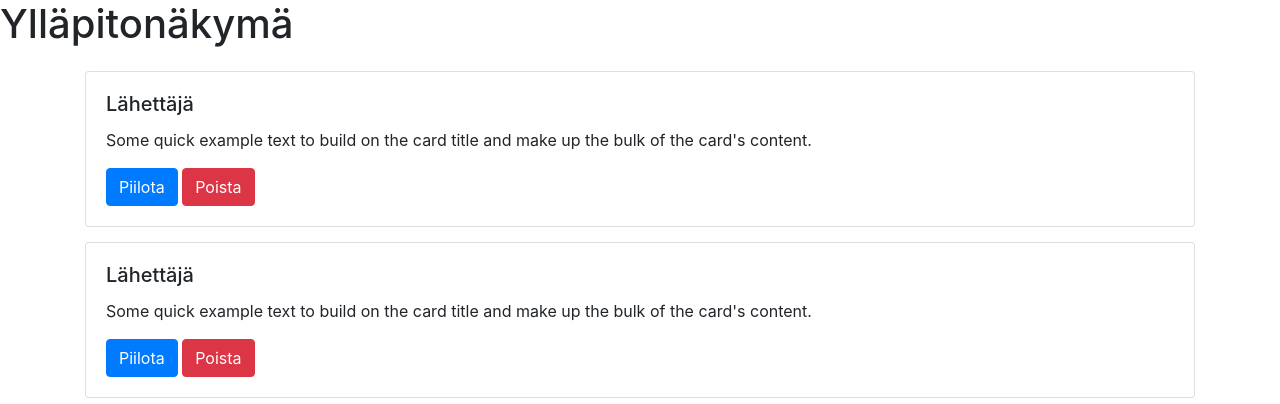
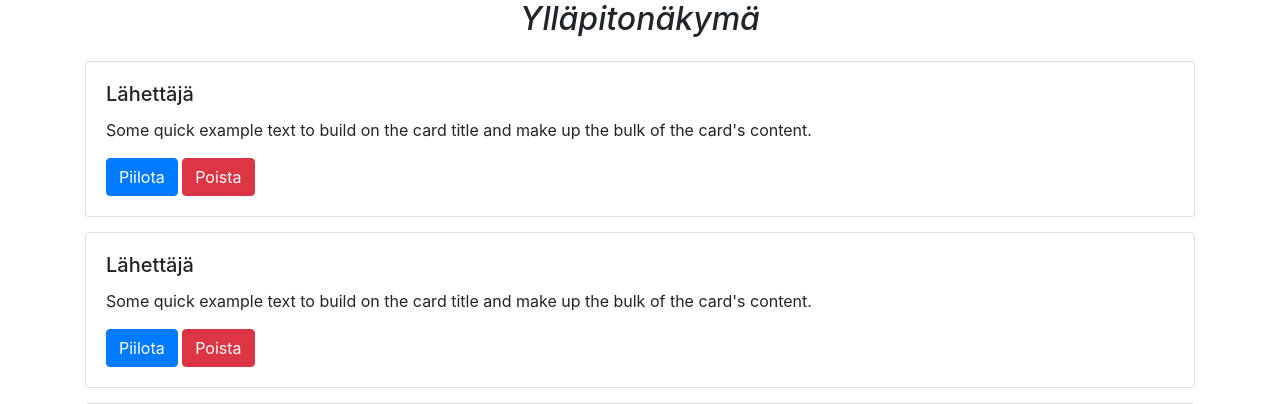
Before and after one commit to markuspylkkanen/projk, a PHP site: the page made by ylläpitonäkymä/ylläpitonäkymä.php in a window 1280 px wide. Shown: the top 404 px of the page. Run offline with PHP 8.4, Linux system fonts and the light colour scheme; some web fonts are replaced.

Commit message:
text-align center

```diff
--- a/ylläpitonäkymä/ylläpitonäkymä.php
+++ b/ylläpitonäkymä/ylläpitonäkymä.php
@@ -16,12 +16,15 @@
     .viesti {
         margin-top: 15px;
     }
+    h2 {
+    text-align: center;
+    }
     </style>
 
 
 </head>
 <body>
-<h1>Ylläpitonäkymä</h1>
+<i><h2>Ylläpitonäkymä</h2></i>
 
 <div class="container">
     <div class="row">
```
